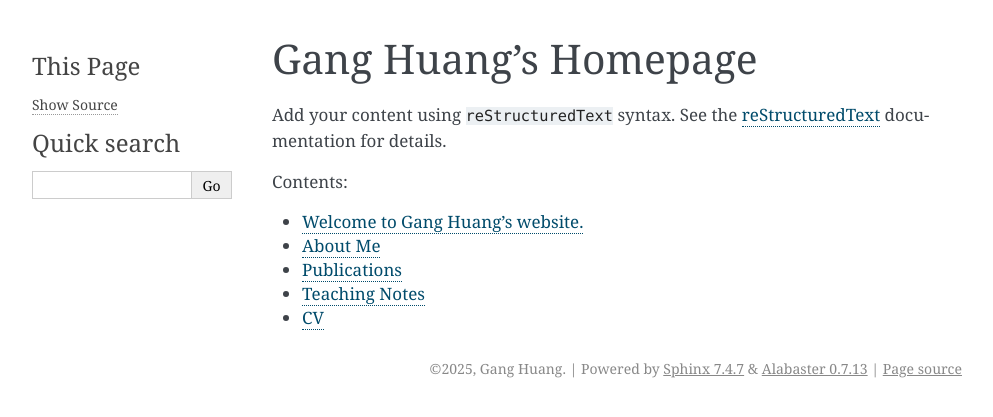
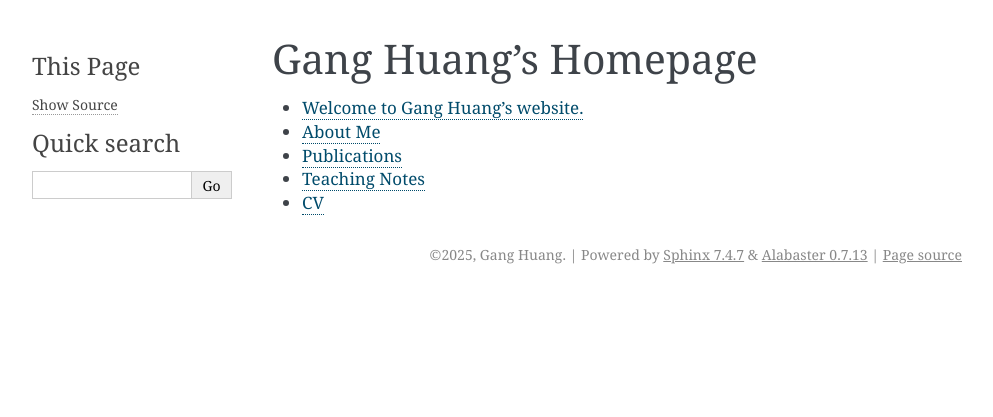
Before and after one commit to hg08/hg08.github.io, a Sphinx documentation site: the page built from doc/index.rst, in a window 1280 px wide. Shown: the top 417 px of the page, without its empty margins (148-1141 px from the left). Built offline with Sphinx 7.4.7, drawn with Linux system fonts in a browser that asks for light colours.

```diff
--- a/doc/index.rst
+++ b/doc/index.rst
@@ -6,13 +6,7 @@
 Gang Huang's Homepage
 ========================
 
-Add your content using ``reStructuredText`` syntax. See the
-`reStructuredText <https://www.sphinx-doc.org/en/master/usage/restructuredtext/index.html>`_
-documentation for details.
-
-
 .. toctree::
    :maxdepth: 2
-   :caption: Contents:
 
    home.md
--- a/src/myenv.yml
+++ b/src/myenv.yml
@@ -1,4 +1,4 @@
-name: web
+name: Homepage
 channels:
   - conda-forge
   - defaults
```
Also changed, not shown: doc/cv.md (+5 -0 lines), doc/home.md (+1 -1 lines), doc/teaching/ai_in_sicence_notes.md (added, +10 -0 lines).
